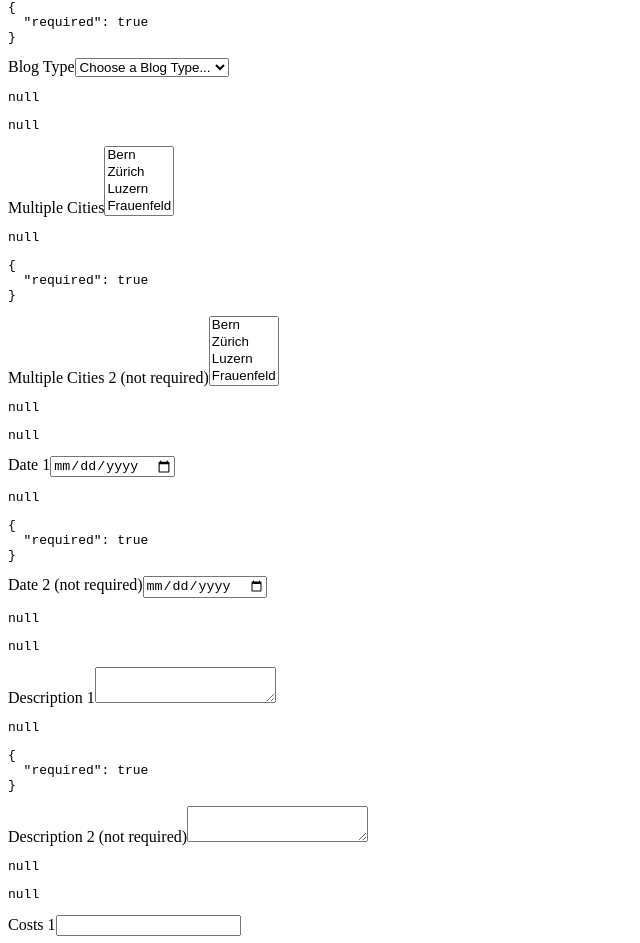
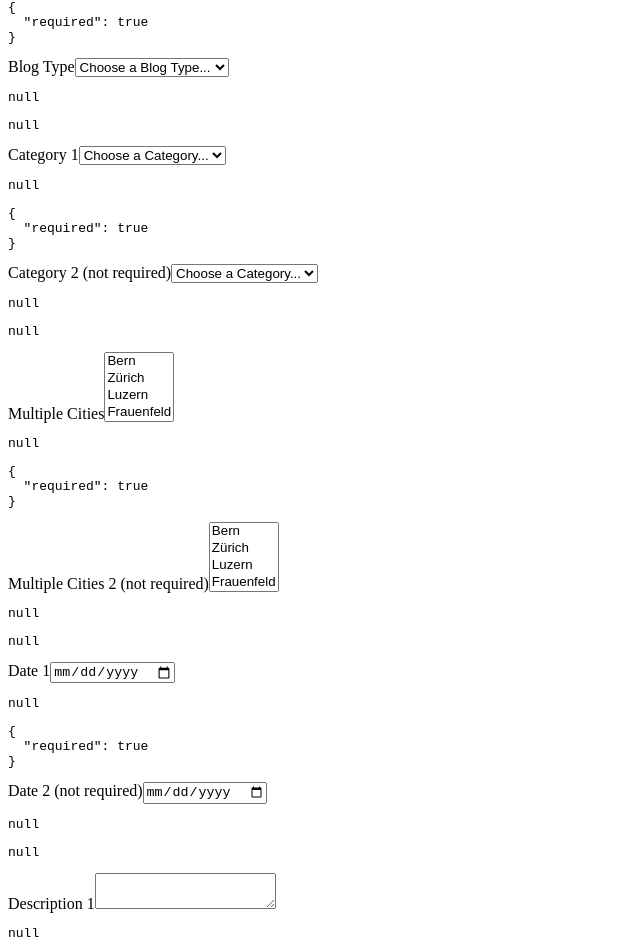
Before and after one commit to boeschenstein/angular9_controls, an Angular app in the folder testControls/: page / in a window 1280 px wide. Shown: the part 882-1825 px from the top of the page, without its empty margins (0-640 px from the left). Built offline with nearby package versions, Linux system fonts and the light colour scheme.

Commit message:
use selectbox with objects

```diff
--- a/testControls/src/app/app.component.html
+++ b/testControls/src/app/app.component.html
@@ -140,6 +140,32 @@
   <pre>{{ form.controls.blogType2.errors | json }}</pre>
 
   <div class="form-group">
+    <label class="control-label">Category 1</label>
+    <select class="form-control form-control-sm" formControlName="category1">
+      <option type="number" [ngValue]="null">Choose a Category...</option>
+      <option *ngFor="let category of allCategories" [ngValue]="category.key">{{
+        category.value
+      }}</option>
+    </select>
+  </div>
+
+  <pre>{{ form.controls.category1.value | json }}</pre>
+  <pre>{{ form.controls.category1.errors | json }}</pre>
+
+  <div class="form-group">
+    <label class="control-label">Category 2 (not required)</label>
+    <select class="form-control form-control-sm" formControlName="category2">
+      <option type="number" [ngValue]="null">Choose a Category...</option>
+      <option *ngFor="let category of allCategories" [ngValue]="category.key">{{
+        category.value
+      }}</option>
+    </select>
+  </div>
+
+  <pre>{{ form.controls.category2.value | json }}</pre>
+  <pre>{{ form.controls.category2.errors | json }}</pre>
+
+  <div class="form-group">
     <label class="control-label">Multiple Cities</label>
     <select multiple formControlName="cities1">
       <option *ngFor="let city of allCities" [ngValue]="city"
--- a/testControls/src/app/app.component.ts
+++ b/testControls/src/app/app.component.ts
@@ -11,6 +11,12 @@ export class AppComponent implements OnInit {
   form: FormGroup;
 
   allBlogTypes = [null, 1, 2];
+
+  allCategories = [
+    { key: '1', value: 'Cat 1' },
+    { key: '2', value: 'Cat 2' },
+    { key: '3', value: 'Cat 3' },
+  ];
 
   allCities: any = ['Bern', 'Zürich', 'Luzern', 'Frauenfeld', 'Basel'];
 
@@ -39,6 +45,8 @@ export class AppComponent implements OnInit {
       costs2: [null],
       blogType1: [null, [Validators.required]],
       blogType2: [null],
+      category1: [null, [Validators.required]],
+      category2: [null],
       cities1: [null, [Validators.required]],
       cities2: [null],
     });
@@ -64,6 +72,8 @@ export class AppComponent implements OnInit {
       costs2: null,
       blogType1: null,
       blogType2: null,
+      category1: null,
+      category2: null,
       cities1: null,
       cities2: null,
     });
@@ -85,6 +95,8 @@ export class AppComponent implements OnInit {
       costs2: -1234.5678,
       blogType1: 1,
       blogType2: 2,
+      category1: '3',
+      category2: '2',
       cities1: ['Bern', 'Zürich'],
       cities2: ['Basel'],
     });
```
